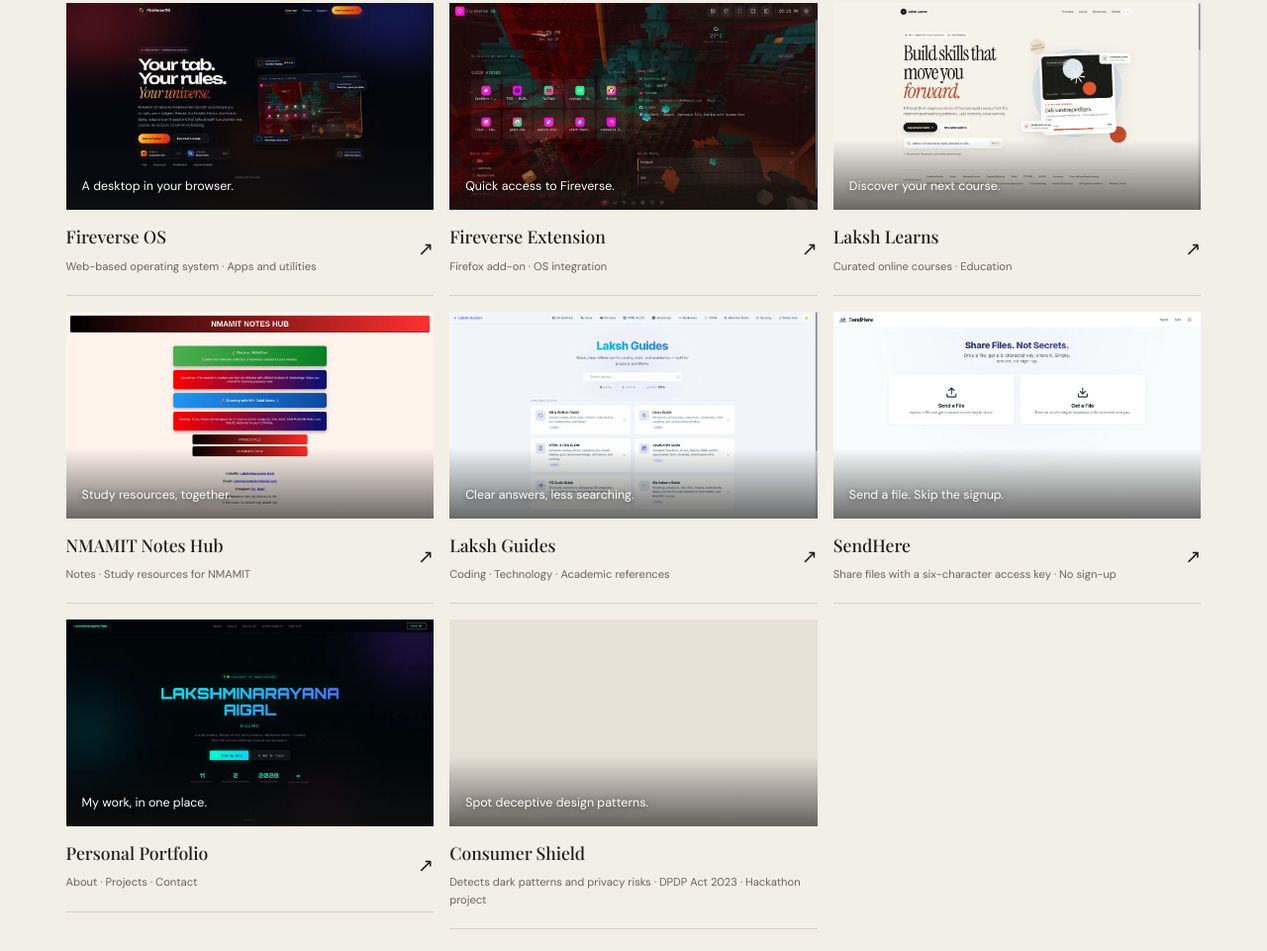
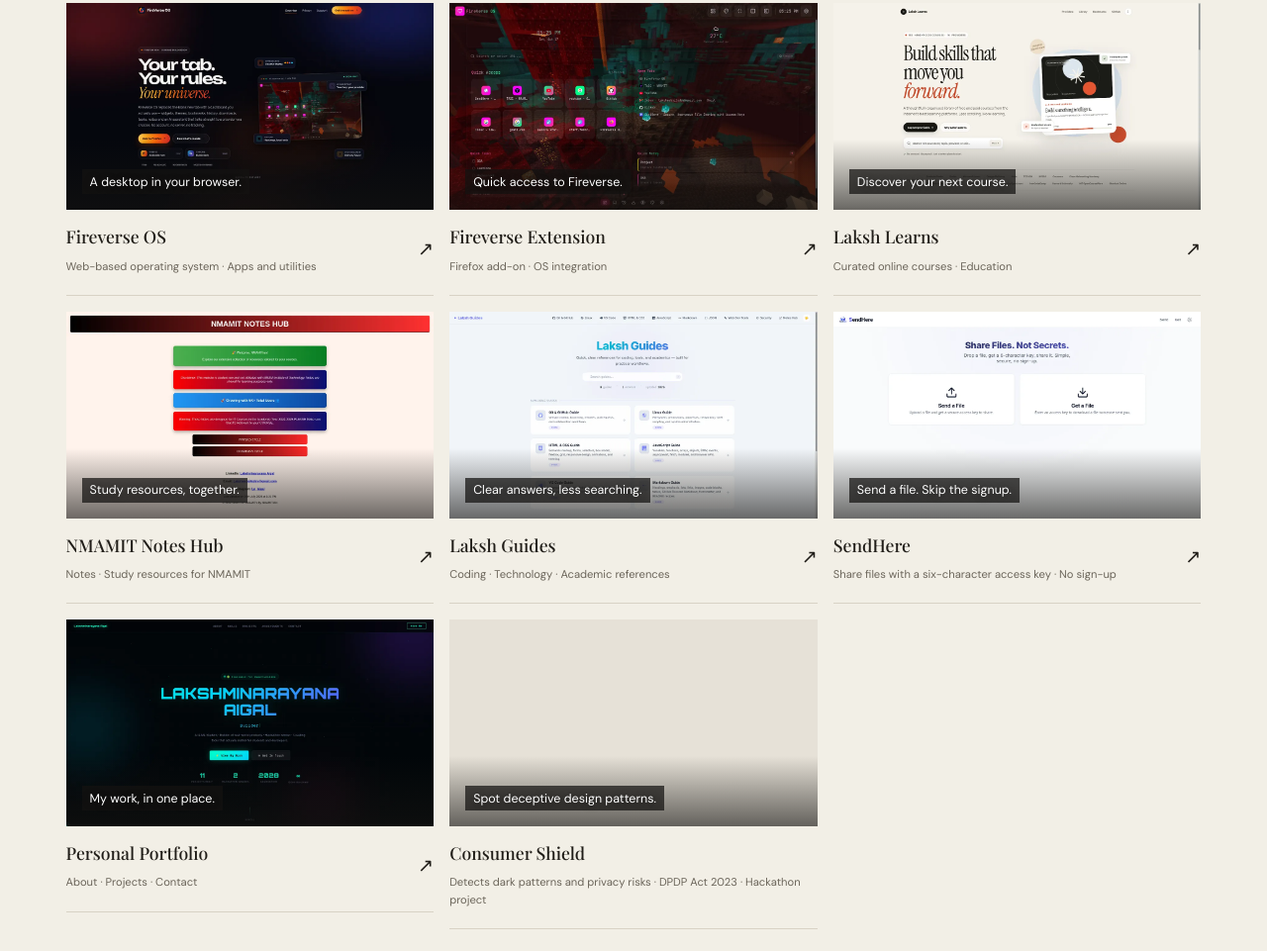
Before and after one commit to LnAigal/Laksh-Builds, a plain HTML site: page index.html in a window 1280 px wide. Shown: the part 1021-1982 px from the top of the page at 99% size. Drawn offline with nearby package versions, Linux system fonts and the light colour scheme.

Commit message:
Improve project caption contrast on light screenshots
Give .project-visual-label a translucent dark chip and padding so the white caption no longer depends on the screenshot behind it. Worst-case contrast is now ~13:1 (previously 2.36-3.79:1 on light cards), and axe-core still reports 0 violations.

```diff
--- a/index.html
+++ b/index.html
@@ -160,7 +160,7 @@
       background: linear-gradient(0deg, rgba(20, 19, 17, .62), transparent 34%);
     }
     .visual-window { display: none; }
-    .project-visual-label { position: relative; z-index: 2; max-width: 92%; color: #fff; font-size: .78rem; line-height: 1.3; text-shadow: 0 1px 6px rgba(0, 0, 0, .55); }
+    .project-visual-label { position: relative; z-index: 2; max-width: 92%; padding: .28rem .5rem; background: rgba(20, 19, 17, .72); color: #fff; font-size: .78rem; line-height: 1.3; text-shadow: 0 1px 6px rgba(0, 0, 0, .55); }
     @media (max-width: 760px) {
       .site-header { min-height: 68px; }
       .logo { font-size: .88rem; }
```
